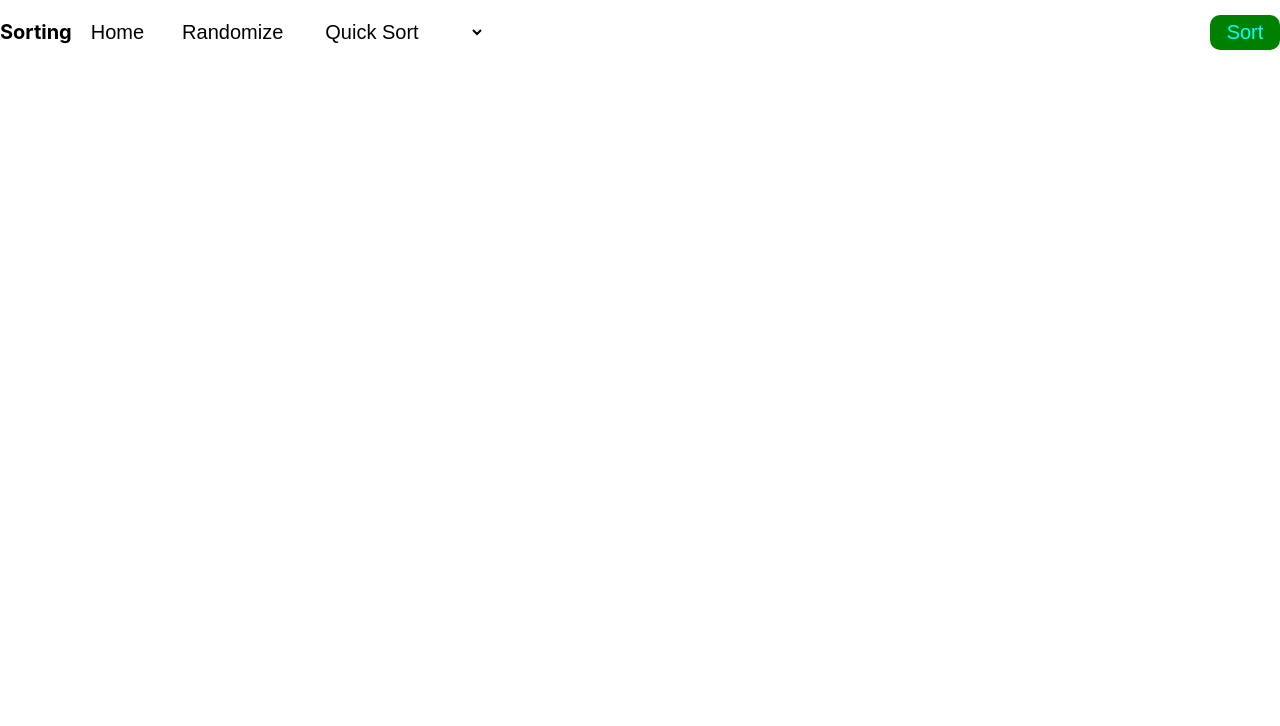
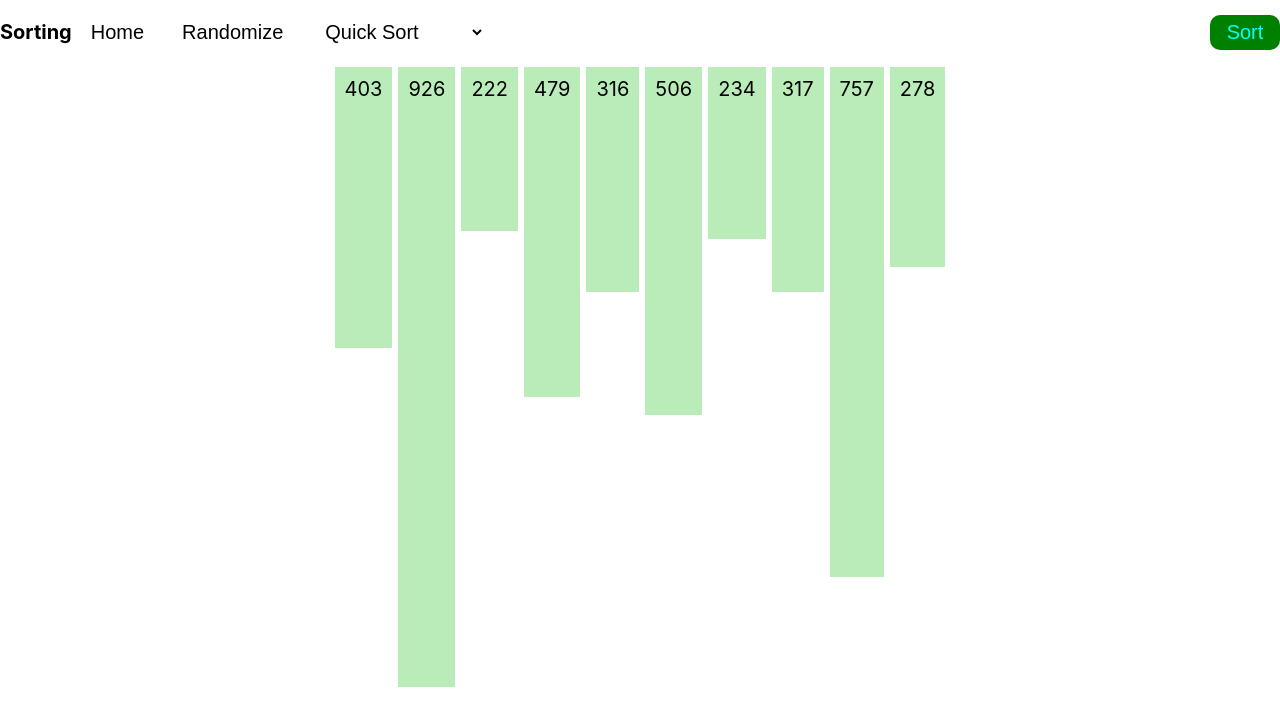
Before and after one commit to AloeVeraCanCode/AlgoManiac, a React (Create React App) app: page /sorting in a window 1280 px wide. Both pictures are taken after a click on the button "Randomize". Shown: the top 726 px of the page. Built offline with nearby package versions, Linux system fonts and the light colour scheme.

Commit message:
Number bars are all set

```diff
--- /dev/null
+++ b/src/CSS/Sorting/BarContainer.css
@@ -0,0 +1,10 @@
+.bar-container{
+    display:flex;
+    justify-content: center;
+}
+.bar{
+    padding: 10px;
+    margin:3px;
+    /* height: 170px;  */
+    background-color: rgb(186, 236, 186);
+}
--- /dev/null
+++ b/src/Components/Sorting page/BarContainer.jsx
@@ -0,0 +1,15 @@
+import React from 'react'
+import '../../CSS/Sorting/BarContainer.css';
+
+export default function BarContainer(props) {
+    const h=600;
+    var m=Math.max(...props.array);
+    console.log(m);
+  return (
+    <div className='bar-container'>
+    {
+        props.array.map((elem)=><div className='bar' style={{height:((elem/m)*h)}}>{elem}</div>)
+    }
+    </div>
+  );
+}
--- a/src/Components/Sorting page/SortingBar.jsx
+++ b/src/Components/Sorting page/SortingBar.jsx
@@ -1,12 +1,22 @@
 import React from 'react';
 import '../../CSS/Sorting/SortingBar.css';
-export default function () {
+export default function (props) {
+   const setArray=()=>{
+        var len=10;
+        var arr=[];
+        for(let i=0;i<len;i++)
+        {
+            arr.push(Math.floor(Math.random()*900)+30);
+        }
+        props.array.setobj(arr);
+        console.log(arr);
+    }
   return (
-    <div class="sort-bar">
+    <div className="sort-bar">
       <h3>Sorting</h3>
-      <div class="inside-sort-bar">
+      <div className="inside-sort-bar">
         <button type="submit" href="/">Home</button>
-        <button href="/">Randomize</button>
+        <button href="/" onClick={setArray}>Randomize</button>
         <select name="Merge Sort" id="cars">
             <option value="">Quick Sort</option>
             <option value="">Merge Sort</option>
@@ -14,7 +24,7 @@ export default function () {
             <option value="">Selection Sort</option>
         </select>
       </div>
-      <button class="sort-button">Sort</button>
+      <button className="sort-button">Sort</button>
     </div>
   )
 }
--- a/src/Pages/Sorting/SortingPage.jsx
+++ b/src/Pages/Sorting/SortingPage.jsx
@@ -1,9 +1,12 @@
-import React from 'react'
+import React,{useState} from 'react'
 import SortingBar from '../../Components/Sorting page/SortingBar'
+import BarContainer from '../../Components/Sorting page/BarContainer';
 function SortingPage() {
+    const [randomizedArray,setRandomizedArray]=React.useState([]);
   return (
     <div>
-      <SortingBar/>
+      <SortingBar array={{obj:randomizedArray,setobj:setRandomizedArray}}/>
+      <BarContainer array={randomizedArray}/>
     </div>
   )
 }
```
